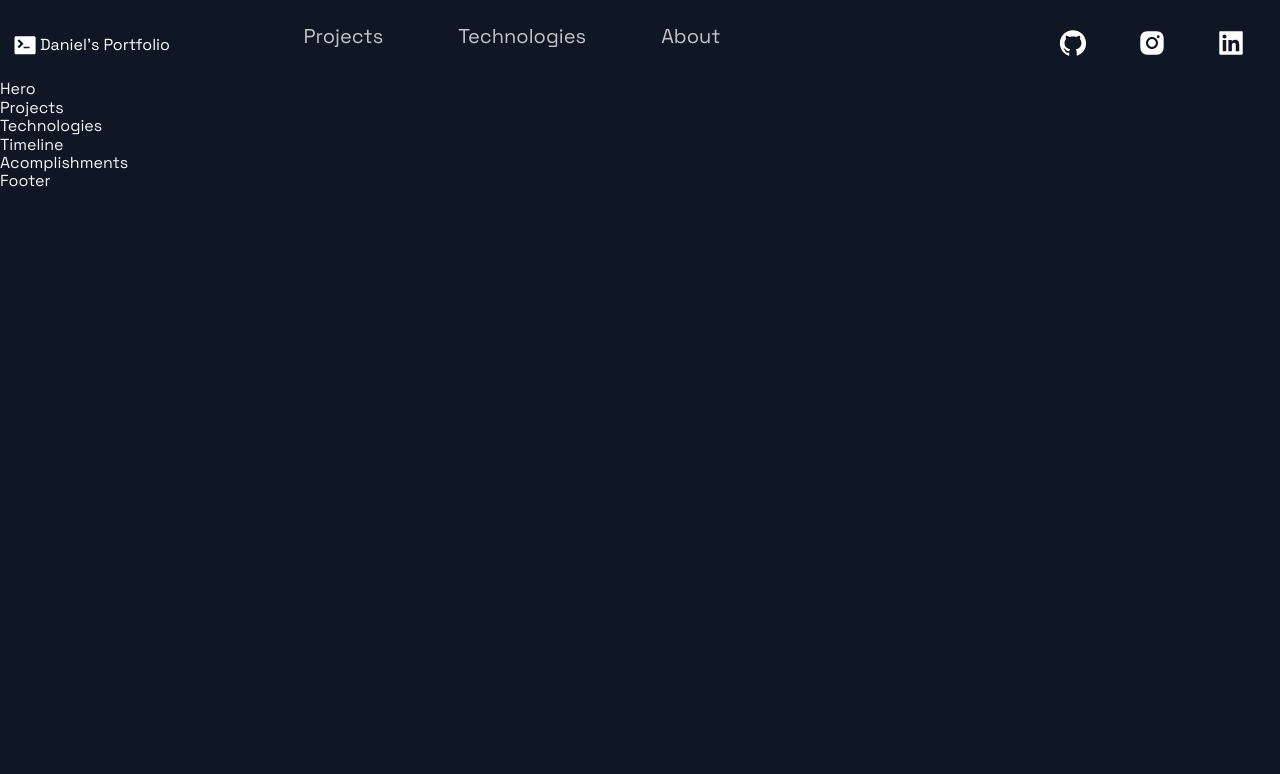
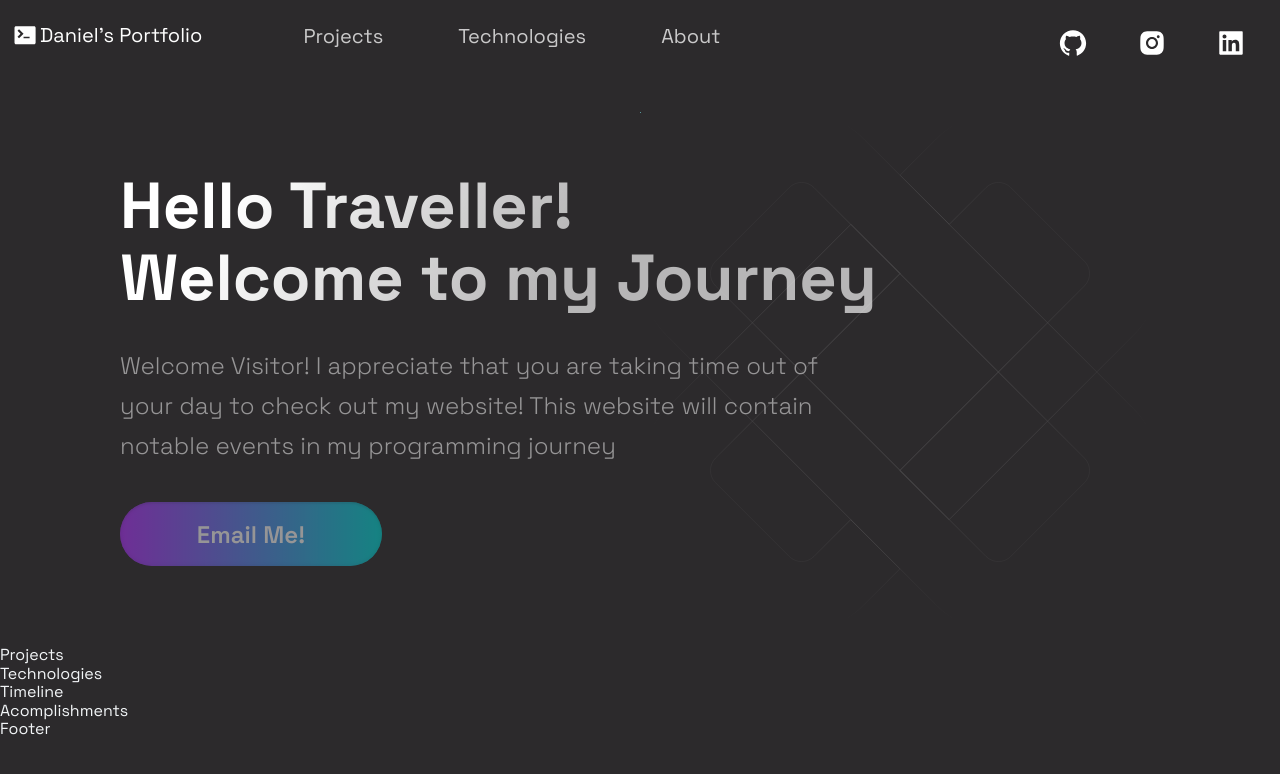
Before and after one commit to Daniel-Dewanto/react-portfolio, a Next.js app: page / in a window 1280 px wide. Shown: the top 774 px of the page. Built offline with nearby package versions, Linux system fonts and the light colour scheme.

Commit message:
Added Hero and Changed color

```diff
--- a/src/components/Header/Header.js
+++ b/src/components/Header/Header.js
@@ -3,14 +3,14 @@ import React from 'react';
 import { AiFillGithub, AiFillInstagram, AiFillLinkedin } from 'react-icons/ai';
 import { DiTerminal } from 'react-icons/di';
 
-import { Container, Div1, Div2, Div3, NavLink, SocialIcons } from './HeaderStyles';
+import {Container, Div1, Div2, Div3, NavLink, SocialIcons, Span} from './HeaderStyles';
 
 const Header = () =>  (
   <Container>
     <Div1>
       <Link href="/">
-        <a style={{display: "flex", alignItems:"center", color:"white"}}>
-          <DiTerminal size="3rem"/> <span >Daniel's Portfolio</span>
+        <a style={{display: "flex", alignItems:"center", color:"white", marginBottom: "20px"}}>
+          <DiTerminal size="3rem"/> <Span >Daniel's Portfolio</Span>
         </a>
       </Link>
     </Div1>
--- a/src/components/Header/HeaderStyles.js
+++ b/src/components/Header/HeaderStyles.js
@@ -16,6 +16,9 @@ export const Container = styled.div`
     grid-column-gap: 0.5rem;
     grid-row-gap: 0.5rem;
   }
+`;
+export const Span = styled.span`
+  font-size: 2rem;
 `;
 export const Div1 = styled.div`
   grid-area: 1 / 1 / 2 / 2;
@@ -113,6 +116,7 @@ export const NavProductsIcon = styled(IoIosArrowDropdown)`
 export const SocialIcons = styled.a`
 transition: 0.3s ease;
 color: white;
+margin-bottom:
 border-radius: 50px;
   padding: 8px;
 &:hover {
--- a/src/components/Hero/Hero.js
+++ b/src/components/Hero/Hero.js
@@ -5,9 +5,18 @@ import Button from '../../styles/GlobalComponents/Button';
 import { LeftSection } from './HeroStyles';
 
 const Hero = (props) => (
-  <div>
-    Hero
-  </div>
+  <Section row nopadding>
+    <LeftSection>
+      <SectionTitle main center>
+        Hello Traveller! <br/>
+        Welcome to my Journey
+      </SectionTitle>
+      <SectionText>
+        Welcome Visitor! I appreciate that you are taking time out of your day to check out my website! This website will contain notable events in my programming journey
+      </SectionText>
+      <Button disabled onClick={() => window.location = "mailto:daniel.dewanto1111@gmail.com"}>Email Me!</Button>
+    </LeftSection>
+  </Section>
 );
 
 export default Hero;
--- a/src/pages/index.js
+++ b/src/pages/index.js
@@ -10,10 +10,10 @@ import { Section } from '../styles/GlobalComponents';
 const Home = () => {
   return (
     <Layout>
-      {/* <Section grid> */}
+      <Section grid>
         <Hero />
-        {/* <BgAnimation /> */}
-      {/* </Section> */}
+        <BgAnimation />
+      </Section>
       <Projects />
       <Technologies />
       <Timeline />
--- a/src/styles/globals.js
+++ b/src/styles/globals.js
@@ -17,7 +17,7 @@ const GlobalStyles = createGlobalStyle`
   body {
     font-family: ${props => props.theme.fonts.main};
     font-size: 1.6rem;
-    background: ${props => props.theme.colors.background1};
+    background: ${props => props.theme.colors.background3};
     color: ${props => props.theme.colors.primary1};
     cursor: default;
 
--- a/src/themes/default.js
+++ b/src/themes/default.js
@@ -11,6 +11,7 @@ export default {
     accent1: "hsl(34.9,98.6%,72.9%)",
     button: "hsl(205.1,100%,36.1%)",
     background2: "hsl(232.7,27.3%,23.7%)",
+    background3: "hsl(320, 2%, 17%)"
   },
   // Breakpoints for responsive design
   breakpoints: {
```
